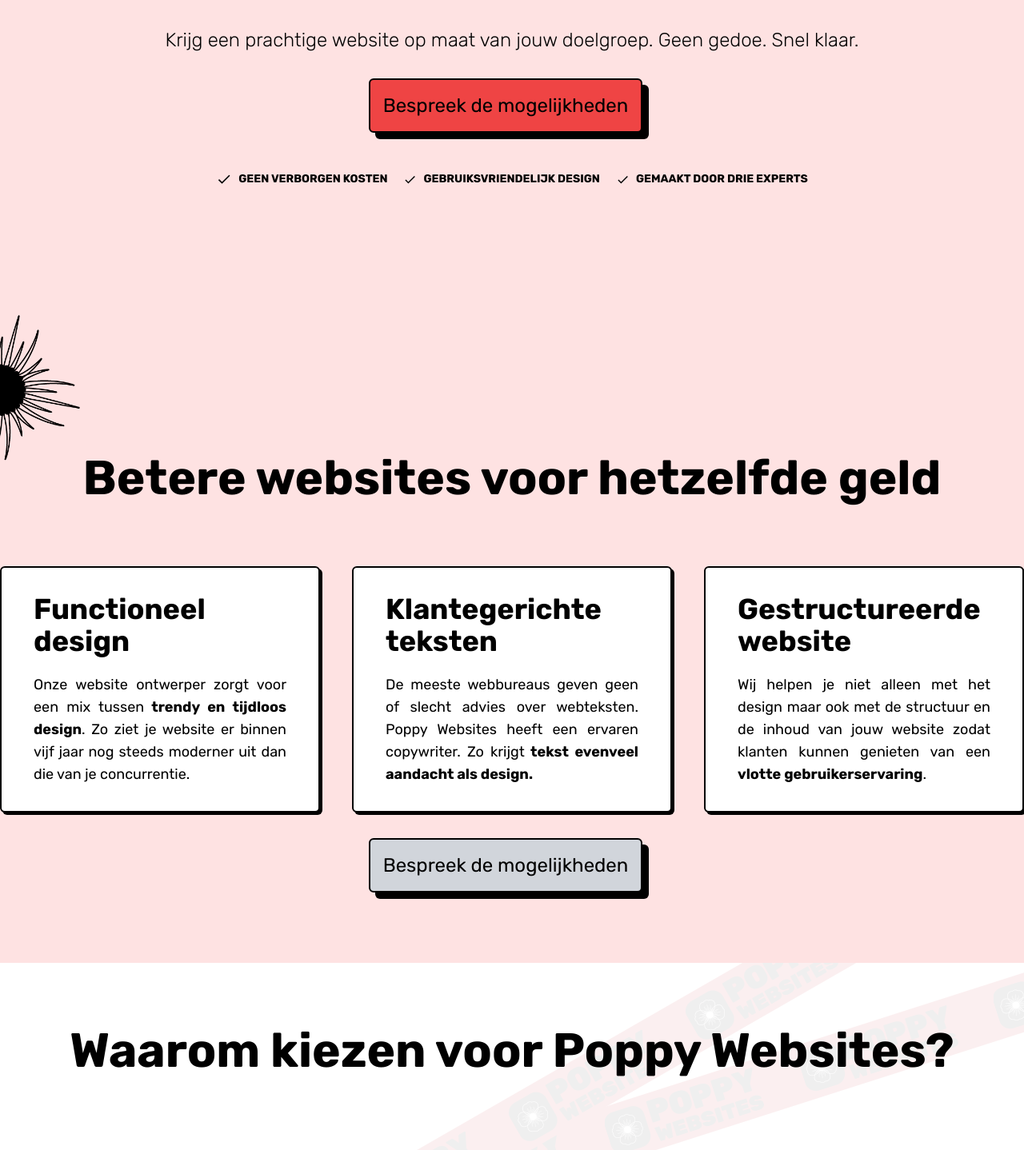
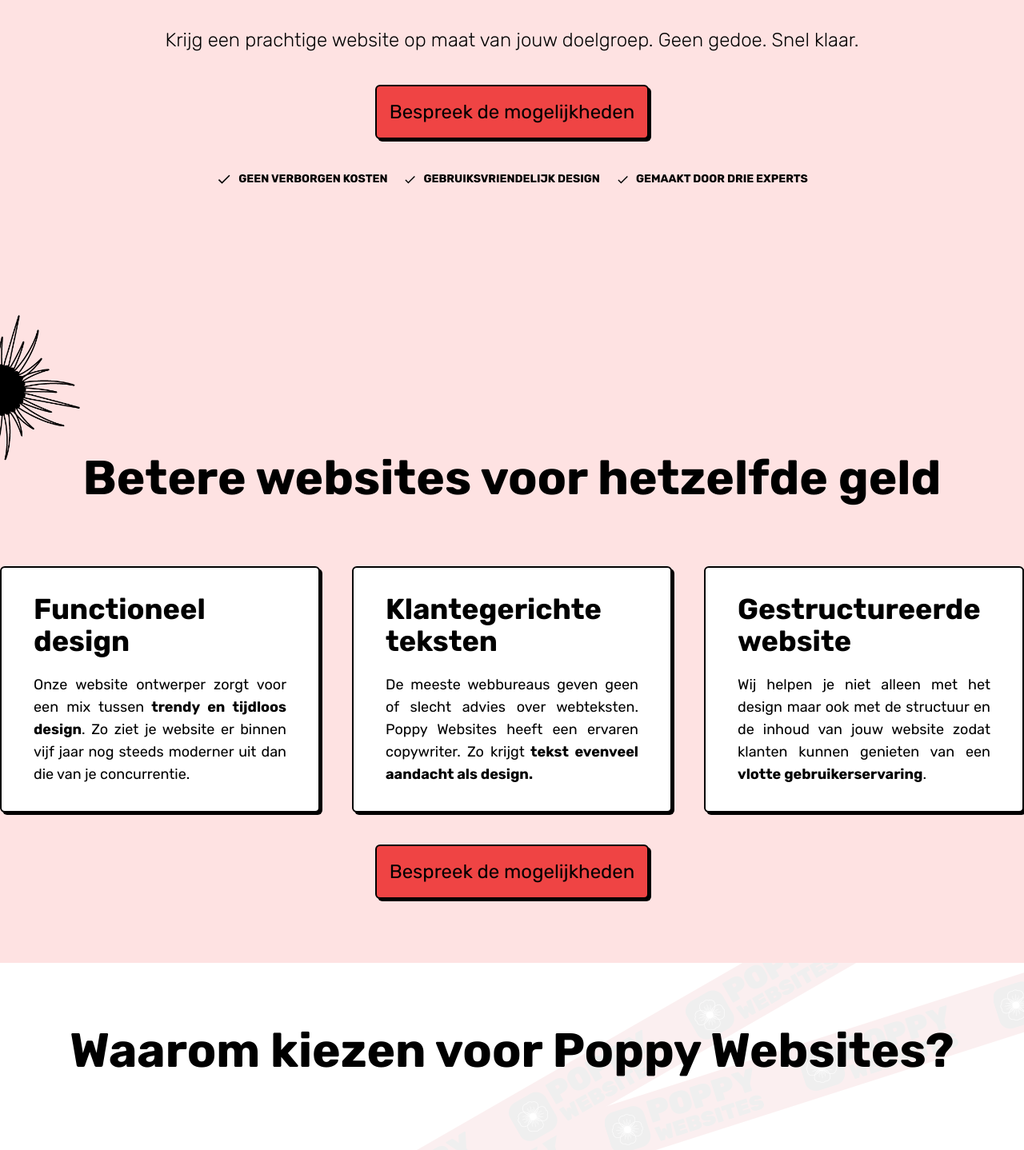
Before and after one commit to AmerSikira/poppy-websites, a Next.js app: page / in a window 1280 px wide. Shown: the part 472-1910 px from the top of the page at 80% size. Built offline with nearby package versions, Linux system fonts and the light colour scheme.

Commit message:
Small minor bugs fixed

```diff
--- a/components/homepage/other-services.tsx
+++ b/components/homepage/other-services.tsx
@@ -51,9 +51,9 @@
 
 				<Card className="justify-between">
 					<FlexRow className="w-full items-center content-center relative">
-						<h3 className="text-2xl font-bold text-black">
-							Content marketing strategie
-						</h3>
+						<H3 className="text-2xl font-bold text-black">
+							Content marketing
+						</H3>
 					</FlexRow>
 					<P className="mt-10" align="text-justify">
 						Wil je meer spreken over je bedrijf via blogs of sociale
--- a/components/homepage/services.tsx
+++ b/components/homepage/services.tsx
@@ -5,7 +5,7 @@
 import Card from "../ui/card/card";
 import H3 from "../ui/heading/h3";
 import P from "../ui/text/p";
-import SecondaryCta from "../ui/button/secondary-cta";
+import Cta from "../ui/button/cta";
 
 const Services = () => {
 	return (
@@ -55,7 +55,7 @@
 				</FlexRow>
 
 				<FlexRow className="justify-center mt-10">
-					<SecondaryCta>Bespreek de mogelijkheden</SecondaryCta>
+					<Cta>Bespreek de mogelijkheden</Cta>
 				</FlexRow>
 			</Container>
 		</HomepageSection>
--- a/components/homepage/testimonials.tsx
+++ b/components/homepage/testimonials.tsx
@@ -40,9 +40,7 @@
 					image="/kjell.png"
 					name="Kjell Vandevyvere"
 					title="Mede-oprichter Poppy Websites"
-					text="Er zijn enkele goede websiteontwerpers in Ieper maar ze
-						zitten niet op het niveau van de grote bureaus waar ik
-						normaal mee werk. Dat verandert nu."
+					text="Naast mede-oprichter van Poppy Websites ben ik freelance digital marketeer voor fintech bedrijven. Dus goten we mijn website ook in een nieuw jasje."
 					link="https://kjellvandevyvere.be"
 					linkText="kjellvandevyvere.be"
 				/>
--- a/components/ui/button/cta.tsx
+++ b/components/ui/button/cta.tsx
@@ -3,14 +3,13 @@
 
 const Cta = ({ children }: { children: React.ReactNode }) => {
 	return (
-		<Link href="/" className="rounded-md bg-black text-center">
-			<span
-				className="block -translate-x-2 -translate-y-2 rounded-md border-2 border-black bg-red-500 p-4 text-2xl  hover:-translate-y-3
-    active:translate-x-0 active:translate-y-0
+		<Link
+			href="/"
+			className="rounded-md bg-red-500 hover:bg-red-600 shadow-3xl text-center block-translate-y-2 border-2 border-black p-4 text-2xl  hover:translate-y-3
+     active:translate-y-0
     transition-all"
-			>
-				{children}
-			</span>
+		>
+			{children}
 		</Link>
 	);
 };
--- a/components/ui/button/secondary-cta.tsx
+++ b/components/ui/button/secondary-cta.tsx
@@ -3,14 +3,13 @@
 
 const SecondaryCta = ({ children }: { children: React.ReactNode }) => {
 	return (
-		<Link href="/" className="rounded-md bg-black text-center">
-			<span
-				className="block -translate-x-2 -translate-y-2 rounded-md border-2 border-black bg-gray-300 p-4 text-2xl  hover:-translate-y-3
-    active:translate-x-0 active:translate-y-0
+		<Link
+			href="/"
+			className="rounded-md bg-gray-300 hover:bg-gray-400 shadow-3xl text-center block-translate-y-2 border-2 border-black p-4 text-2xl  hover:translate-y-3
+     active:translate-y-0
     transition-all"
-			>
-				{children}
-			</span>
+		>
+			{children}
 		</Link>
 	);
 };
```
